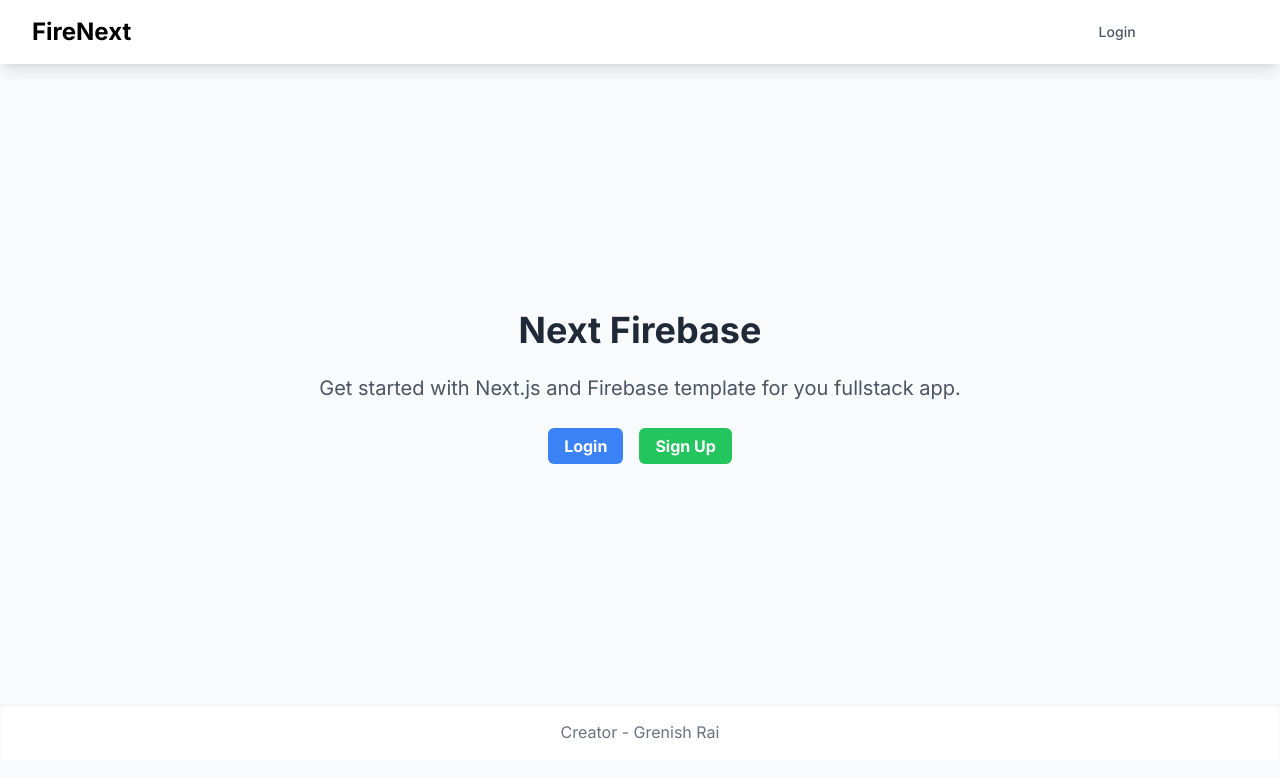
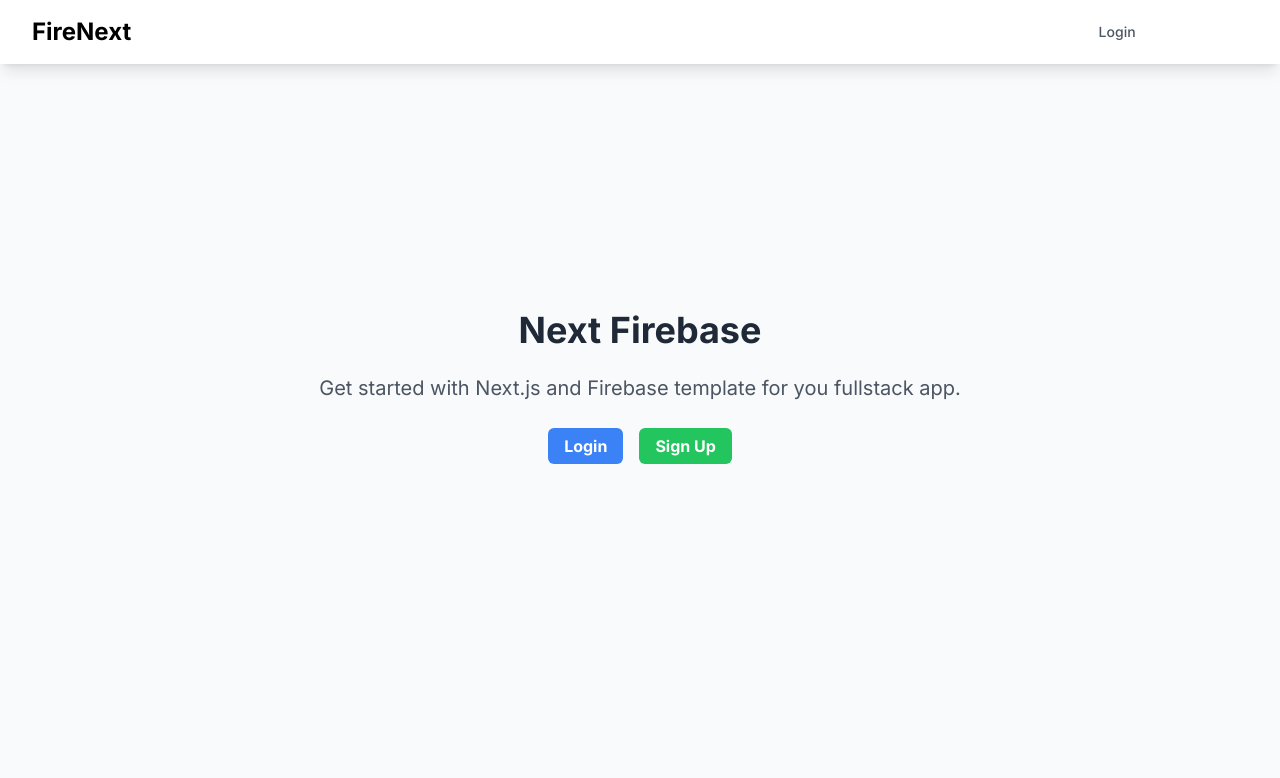
Before and after one commit to Fi-Nitex/next-firebase, a Next.js app: page / in a window 1280 px wide. Shown: the top 778 px of the page. Built offline with nearby package versions, Linux system fonts and the light colour scheme; no server answers.

Commit message:
Remove footer from layout component

```diff
--- a/app/layout.tsx
+++ b/app/layout.tsx
@@ -28,11 +28,7 @@
           <main className="">
             {children}
           </main>
-          <footer className="bg-white shadow-inner">
-            <div className="container mx-auto px-4 sm:px-6 lg:px-8 py-4 text-center text-gray-500">
-              Creator - Grenish Rai
-            </div>
-          </footer>
+
         </AuthProvider>
       </body>
     </html>
```
